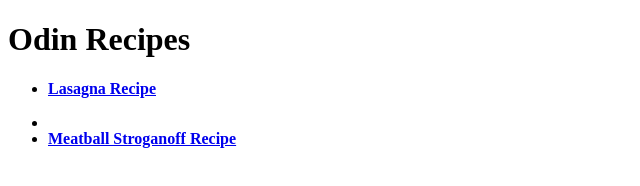
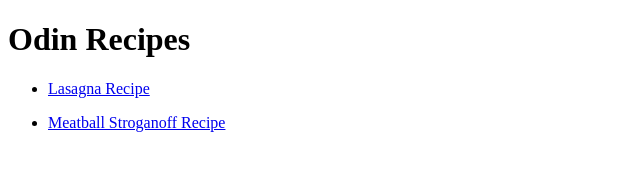
Before and after one commit to Chrshawn/odin-recipes, a plain HTML site: page index.html in a window 1280 px wide. Shown: the whole page, without its empty margins (0-640 px from the left). Drawn offline with Linux system fonts and the light colour scheme.

Commit message:
Edit index.html

```diff
--- a/index.html
+++ b/index.html
@@ -7,9 +7,9 @@
     <body>
         <h1>Odin Recipes</h1>
         <ul>
-            <li> <strong> <a href="./recipes/lasagna.html">Lasagna Recipe</a> <li>
+            <li> <a href="./recipes/lasagna.html">Lasagna Recipe</a> </li>
             <p></p>
-            <li> <a href="./recipes/meatball.html">Meatball Stroganoff Recipe</a> </strong> </li>
+            <li> <a href="./recipes/meatball.html">Meatball Stroganoff Recipe</a> </li>
         <ul>
     </body>
 </html>
```
